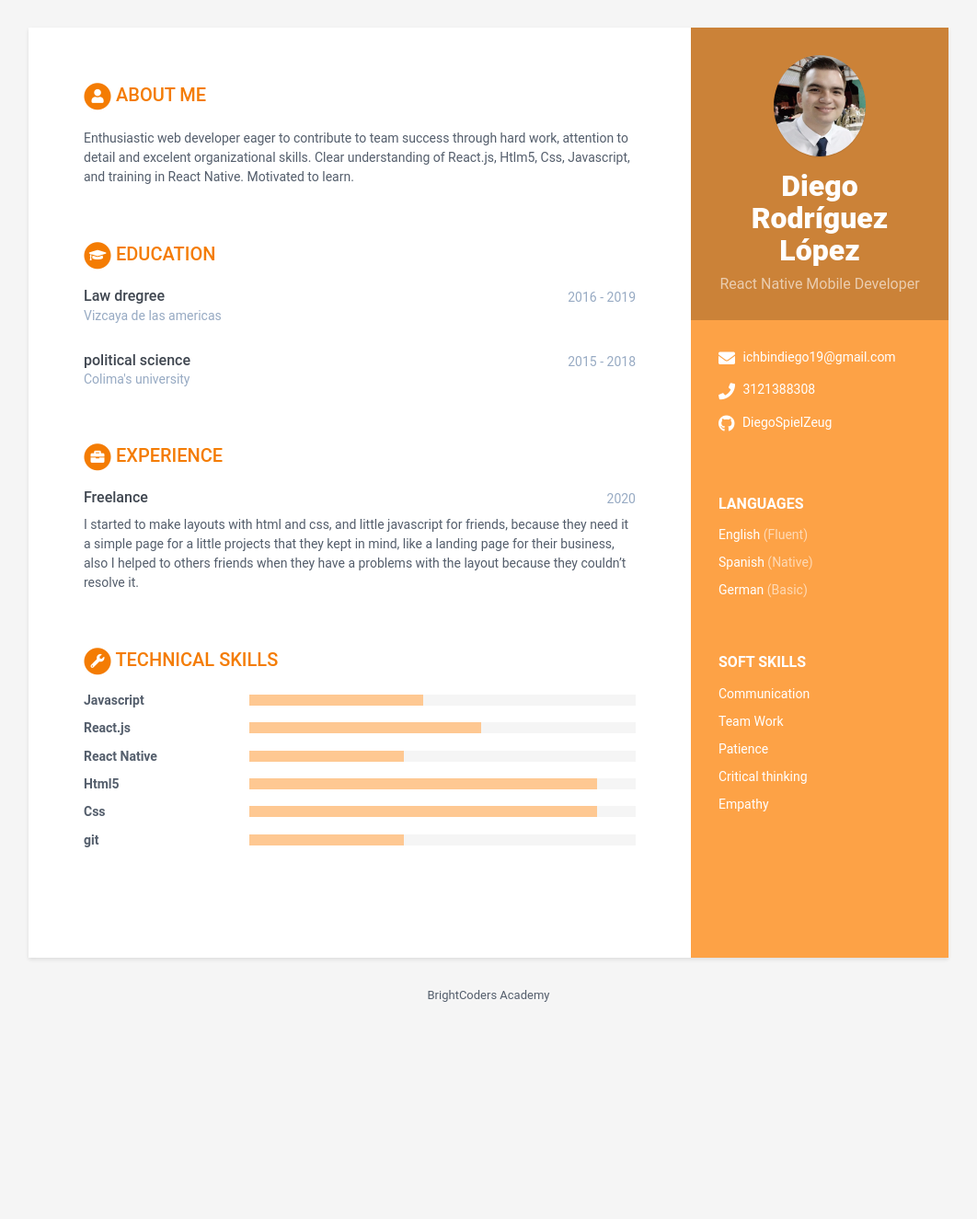
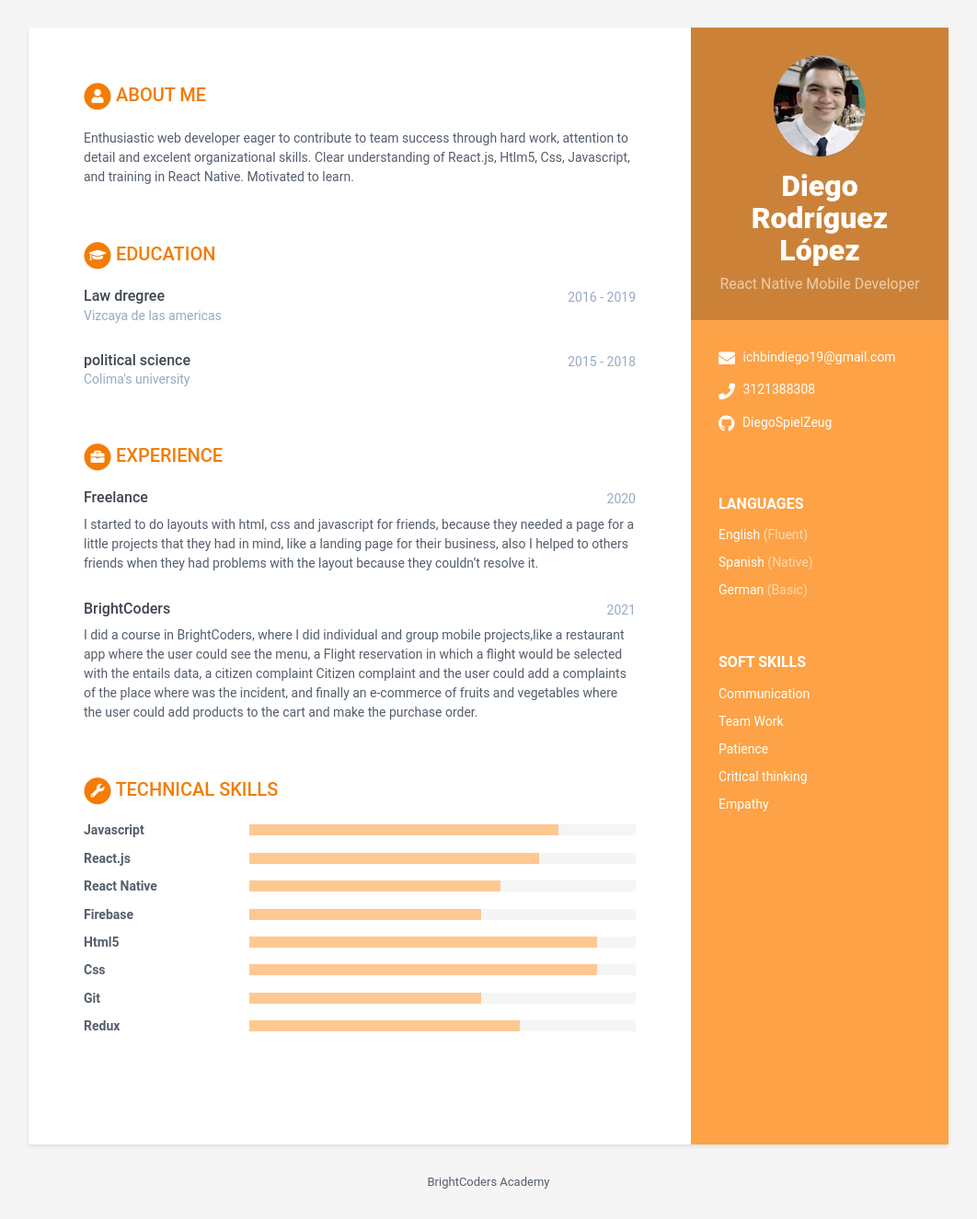
Before and after one commit to BC-MAR-21-RN/kata-resume-DiegoSpielzeug, a Jekyll site: the page built from index.html, in a window 1280 px wide. Shown: the whole page at 92% size, without its empty margins (109-1171 px from the left). Built offline with Jekyll 4.4.1, drawn with Linux system fonts in a browser that asks for light colours; before the commit the page ends 1123 px from its top, so only the background shows below that.

Commit message:
Refactor

```diff
--- a/_data/data.yml
+++ b/_data/data.yml
@@ -74,10 +74,16 @@ experiences:
   - role: Freelance
     time: 2020
     details: |
-      I started to make layouts with html and css,  and little javascript for friends,
-      because they need it a simple page for a little projects that they kept in mind,
-      like a landing page for their business, also I helped to others friends when they have a problems
+     I started to do layouts with html, css and javascript for friends,
+      because they needed a page for a little projects that they had in mind,
+      like a landing page for their business, also I helped to others friends when they had problems
       with the layout because they couldn't resolve it.
+  - role: BrightCoders
+    time: 2021
+    details: |
+      I did a course in BrightCoders, where I did individual and group mobile projects,like a restaurant app where the user could see the menu,
+      a Flight reservation in which a flight would be selected with the entails data, a citizen complaint Citizen complaint and the user could add a complaints of the place where was the incident,
+      and finally an e-commerce of fruits and vegetables where the user could add products to the cart and make the purchase order.
 
 # Registra aquí tus habilidades técnicas, para level utiliza:
 # 20% para Novice
@@ -90,13 +96,16 @@ skills:
 
   toolset:
     - name: Javascript
-      level: 45%
+      level: 80%
 
     - name: React.js
-      level: 60%
+      level: 75%
 
     - name: React Native
-      level: 40%
+      level: 65%
+
+    - name: Firebase
+      level: 60%
 
     - name: Html5
       level: 90%
@@ -104,8 +113,11 @@ skills:
     - name: Css
       level: 90%
 
-    - name: git
-      level: 40%
+    - name: Git
+      level: 60%
+
+    - name: Redux
+      level: 70%
 
 # NO MODIFICAR
 footer: >
```
